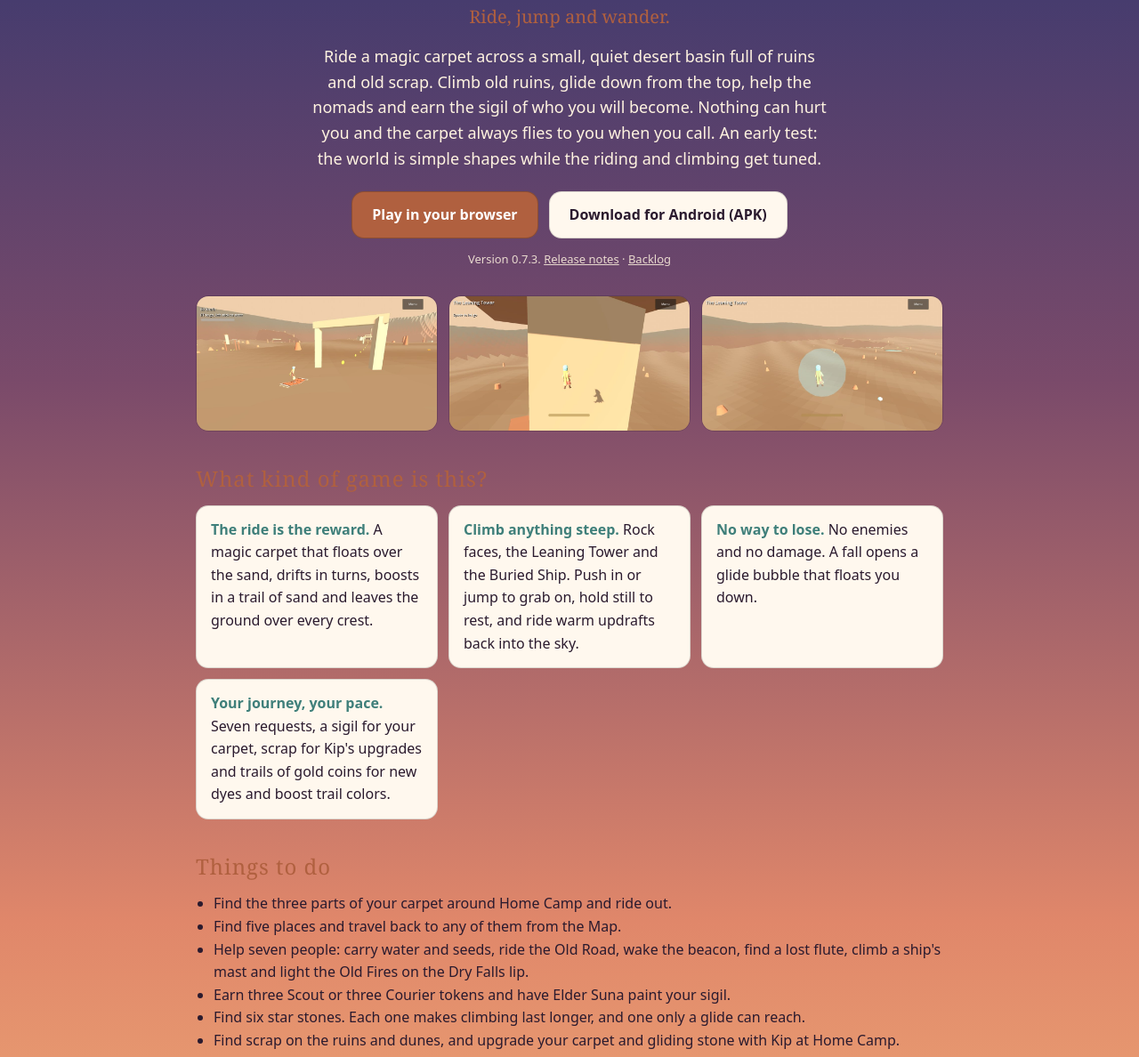
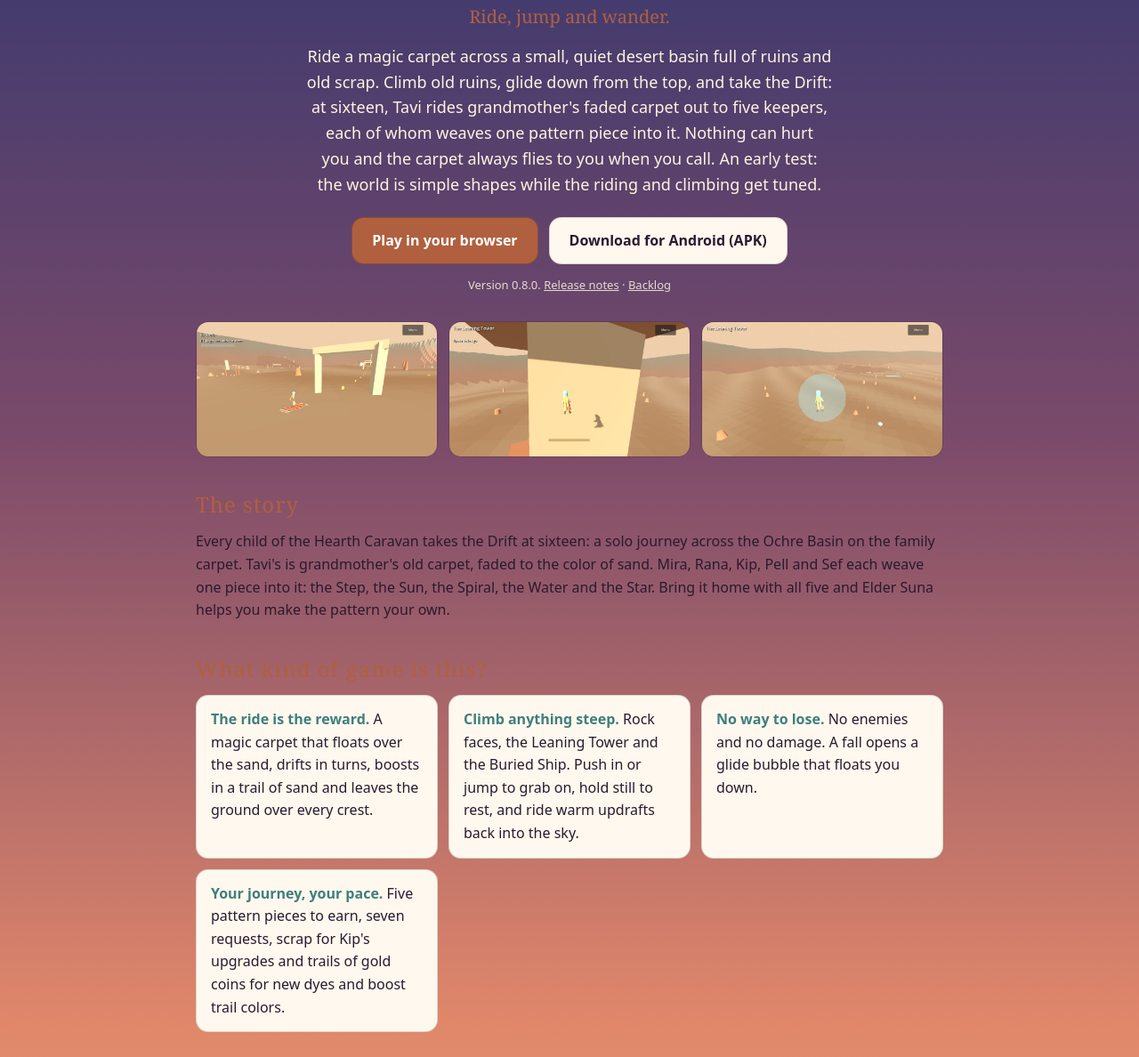
Before and after one commit to bclark10121-cloud/glasswind, a plain HTML site: page docs/index.html in a window 1280 px wide. Shown: the part 241-1429 px from the top of the page at 89% size. Drawn offline with Linux system fonts and the light colour scheme.

Commit message:
Saffron Drift v0.8.0: The Drift
Co-Authored-By: Claude Opus 5.5 <noreply@anthropic.com>
Claude-Session: https://claude.ai/code/session_0117TTYD6oAfhumkRo5SvdLD

```diff
--- a/docs/index.html
+++ b/docs/index.html
@@ -32,14 +32,16 @@ footer{margin-top:44px;font-size:13px;opacity:.8;text-align:center}footer a{colo
 <div class="back"><a href="https://bclark10121-cloud.github.io/">&larr; The Game Shelf</a></div>
 <header><img class="icon" src="icon.png" alt=""><h1>Saffron Drift</h1><div class="tag">Ride the quiet desert</div>
 <p class="hook">Ride, jump and wander.</p>
-<p class="lead">Ride a magic carpet across a small, quiet desert basin full of ruins and old scrap. Climb old ruins, glide down from the top, help the nomads and earn the sigil of who you will become. Nothing can hurt you and the carpet always flies to you when you call. An early test: the world is simple shapes while the riding and climbing get tuned.</p>
-<div class="cta"><a class="btn primary" href="play/">Play in your browser</a><a class="btn ghost" href="downloads/SaffronDrift-v0.7.3.apk">Download for Android (APK)</a></div>
-<p class="note">Version 0.7.3. <a href="release-notes/v0.7.3.md">Release notes</a> &middot; <a href="https://github.com/bclark10121-cloud/saffron-drift/blob/main/BACKLOG.md">Backlog</a></p></header>
+<p class="lead">Ride a magic carpet across a small, quiet desert basin full of ruins and old scrap. Climb old ruins, glide down from the top, and take the Drift: at sixteen, Tavi rides grandmother's faded carpet out to five keepers, each of whom weaves one pattern piece into it. Nothing can hurt you and the carpet always flies to you when you call. An early test: the world is simple shapes while the riding and climbing get tuned.</p>
+<div class="cta"><a class="btn primary" href="play/">Play in your browser</a><a class="btn ghost" href="downloads/SaffronDrift-v0.8.0.apk">Download for Android (APK)</a></div>
+<p class="note">Version 0.8.0. <a href="release-notes/v0.8.0.md">Release notes</a> &middot; <a href="https://github.com/bclark10121-cloud/saffron-drift/blob/main/BACKLOG.md">Backlog</a></p></header>
 <div class="shots"><a href="shot-1.jpg"><img src="shot-1.jpg" alt="Riding the terracotta magic carpet at speed toward an Old Road arch, a trail of coins ahead" width="960" height="540"></a><a href="shot-2.jpg"><img src="shot-2.jpg" alt="Climbing the Leaning Tower below a resting ledge" width="960" height="540"></a><a href="shot-3.jpg"><img src="shot-3.jpg" alt="Gliding down in the bubble over the basin, a star stone below" width="960" height="540"></a></div>
+<h2>The story</h2>
+Every child of the Hearth Caravan takes the Drift at sixteen: a solo journey across the Ochre Basin on the family carpet. Tavi's is grandmother's old carpet, faded to the color of sand. Mira, Rana, Kip, Pell and Sef each weave one piece into it: the Step, the Sun, the Spiral, the Water and the Star. Bring it home with all five and Elder Suna helps you make the pattern your own.
 <h2>What kind of game is this?</h2>
-<div class="grid"><div class="card"><b>The ride is the reward.</b> A magic carpet that floats over the sand, drifts in turns, boosts in a trail of sand and leaves the ground over every crest.</div><div class="card"><b>Climb anything steep.</b> Rock faces, the Leaning Tower and the Buried Ship. Push in or jump to grab on, hold still to rest, and ride warm updrafts back into the sky.</div><div class="card"><b>No way to lose.</b> No enemies and no damage. A fall opens a glide bubble that floats you down.</div><div class="card"><b>Your journey, your pace.</b> Seven requests, a sigil for your carpet, scrap for Kip's upgrades and trails of gold coins for new dyes and boost trail colors.</div></div>
+<div class="grid"><div class="card"><b>The ride is the reward.</b> A magic carpet that floats over the sand, drifts in turns, boosts in a trail of sand and leaves the ground over every crest.</div><div class="card"><b>Climb anything steep.</b> Rock faces, the Leaning Tower and the Buried Ship. Push in or jump to grab on, hold still to rest, and ride warm updrafts back into the sky.</div><div class="card"><b>No way to lose.</b> No enemies and no damage. A fall opens a glide bubble that floats you down.</div><div class="card"><b>Your journey, your pace.</b> Five pattern pieces to earn, seven requests, scrap for Kip's upgrades and trails of gold coins for new dyes and boost trail colors.</div></div>
 <h2>Things to do</h2>
-<ul><li>Find the three parts of your carpet around Home Camp and ride out.</li><li>Find five places and travel back to any of them from the Map.</li><li>Help seven people: carry water and seeds, ride the Old Road, wake the beacon, find a lost flute, climb a ship's mast and light the Old Fires on the Dry Falls lip.</li><li>Earn three Scout or three Courier tokens and have Elder Suna paint your sigil.</li><li>Find six star stones. Each one makes climbing last longer, and one only a glide can reach.</li><li>Find scrap on the ruins and dunes, and upgrade your carpet and gliding stone with Kip at Home Camp.</li><li>Follow the coin trails and buy carpet dyes and boost trail colors from Rana at the Nomad Camp.</li><li>Choose who you will be, then keep riding.</li></ul>
+<ul><li>Find the three parts of your carpet around Home Camp and ride out.</li><li>Find five places and travel back to any of them from the Map.</li><li>Help seven people: carry water and seeds, ride the Old Road, wake the beacon, find a lost flute, climb a ship's mast and light the Old Fires on the Dry Falls lip.</li><li>Earn a pattern piece from each of the five keepers, then bring the carpet home and make the pattern your own.</li><li>Find six star stones. Each one makes climbing last longer, and one only a glide can reach.</li><li>Find scrap on the ruins and dunes, and upgrade your carpet and gliding stone with Kip at Home Camp.</li><li>Follow the coin trails and buy carpet dyes and boost trail colors from Rana at the Nomad Camp.</li><li>Choose who you will be, then keep riding.</li></ul>
 <h2>Controls</h2>
 <div class="grid"><div class="card"><b>Keyboard</b><br>WASD walks and climbs, or steers and goes on the carpet. Space jumps or lets go. E talks. Q gets on or off the carpet, or calls it. Shift boosts. Arrows or the mouse turn the camera. R puts the camera behind you. Esc opens the Menu.</div><div class="card"><b>Xbox controller</b><br>Left stick walks, climbs or steers. Right stick turns the camera. Click it to put the camera behind you. RT goes and LT brakes. A jumps or lets go. X talks. B gets on or off the carpet, or calls it. LB boosts. Menu or View opens the Menu.</div><div class="card"><b>Touch</b><br>Drag on the left side to walk and climb. On the carpet, drag up to go and sideways to steer. Drag on the right side to look. Act, Jump, Bike and Boost buttons on the right. Settings has Auto accelerate and No climbing limit.</div></div>
 <h2>Play with an Xbox controller</h2>
@@ -47,7 +49,7 @@ footer{margin-top:44px;font-size:13px;opacity:.8;text-align:center}footer a{colo
 <div class="grid"><div class="card"><b>On Android</b><ol><li>Hold the Xbox button to turn the controller on.</li><li>Hold the small Pair button on top for 3 seconds, until the Xbox button flashes fast.</li><li>On your phone, open Settings, then Connected devices, then Pair new device.</li><li>Tap Xbox Wireless Controller. The Xbox button stays lit when it is connected.</li><li>Open Saffron Drift. The touch buttons hide as soon as you use the controller.</li></ol></div><div class="card"><b>In your browser</b><ol><li>Connect the controller to your computer with a USB cable or Bluetooth.</li><li>Open Play in your browser. Chrome, Edge, Firefox and Safari all work.</li><li>Press any button once after the game loads, so the browser sees the controller.</li></ol></div><div class="card"><b>Menus</b><br>The D-pad or left stick moves between buttons. A chooses and B goes back. You can play the whole game with only the controller.</div></div>
 <h2>Install on Android</h2>
 <ol><li>Tap <b>Download for Android</b>.</li><li>Open the downloaded file.</li><li>If Android asks, allow installs from this source.</li><li>Tap Install, then open the game.</li></ol>
-<p class="note">Android may show a Play Protect notice for apps from outside the Play Store. Version 0.7.3 installs over the last version and keeps your saves.</p>
+<p class="note">Android may show a Play Protect notice for apps from outside the Play Store. Version 0.8.0 installs over the last version and keeps your saves.</p>
 <h2>Feedback wanted</h2>
 <ul><li>How the carpet feels: speed, turning, drifting and jumps.</li><li>How climbing and the stamina limit feel. Too short, too long or about right.</li><li>Whether the camera ever gets in the way: riding, climbing or gliding.</li><li>How smooth it runs on your phone, and which phone.</li></ul>
 <footer>Saffron Drift. Early test build, so expect rough edges. "Ancient Winds" by Kevin MacLeod (incompetech.com), CC BY 4.0, found through Patch.gg. The rider made for Saffron Drift through Gemini and Meshy. Sounds made for the game. <a href="https://github.com/bclark10121-cloud/saffron-drift/blob/main/CREDITS.md">Credits</a> &middot; <a href="privacy.html">Privacy</a> &middot; <a href="https://bclark10121-cloud.github.io/">More games on The Game Shelf</a></footer>
```
Also changed, not shown: docs/play/index.html (+1 -1 lines), 4 other files.
